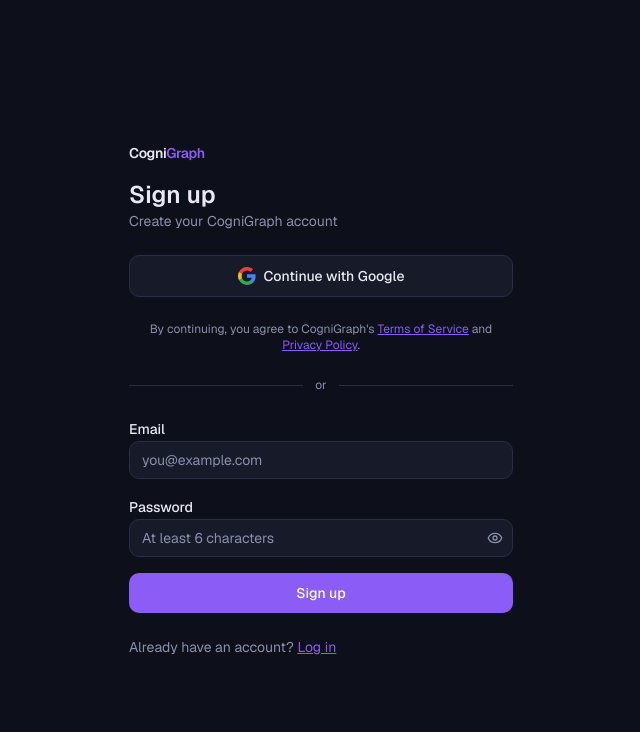
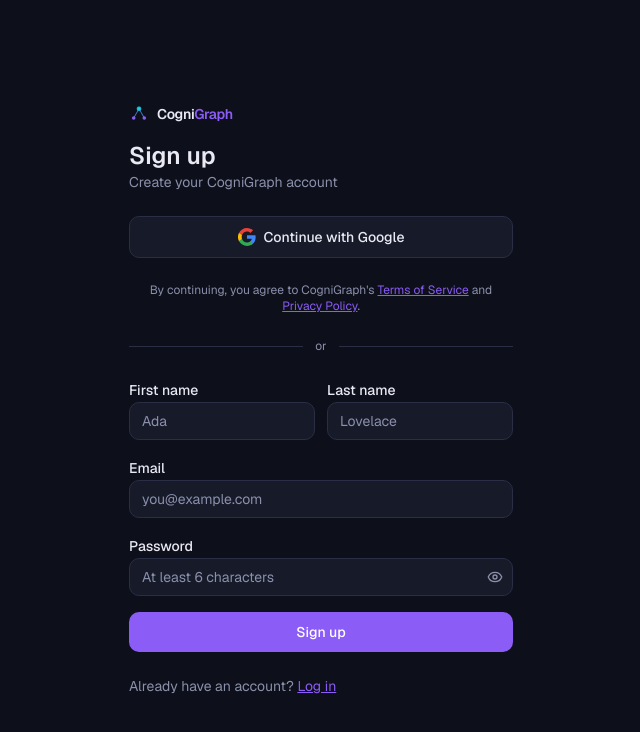
Before and after one commit to Naebi-stack/cognigraph-web, a Next.js app: page /signup in a window 1280 px wide. Shown: the top 732 px of the page, without its empty margins (319-959 px from the left). Built offline with nearby package versions, Linux system fonts and the light colour scheme; no server answers.

Commit message:
fix: re-add signup form with name

```diff
--- a/src/app/signup/page.tsx
+++ b/src/app/signup/page.tsx
@@ -37,6 +37,8 @@
   const router = useRouter()
   const supabase = createClient()
 
+  const [firstName, setFirstName] = useState('')
+  const [lastName, setLastName] = useState('')
   const [email, setEmail] = useState('')
   const [password, setPassword] = useState('')
   const [showPassword, setShowPassword] = useState(false)
@@ -50,11 +52,32 @@
   const handleSignup = async (e: React.FormEvent) => {
     e.preventDefault()
     setError(null)
+
+    const trimmedFirst = firstName.trim()
+    const trimmedLast = lastName.trim()
+
+    if (!trimmedFirst || !trimmedLast) {
+      setError('Please enter your first and last name.')
+      return
+    }
+
     setLoading(true)
 
+    // Stored in user_metadata under the same keys Google OAuth already
+    // populates (full_name, avatar_url) — see layout.tsx's getInitials()/
+    // displayName logic, which reads user_metadata.full_name regardless
+    // of signup method. first_name/last_name are kept alongside in case
+    // they're needed separately later (e.g. formal report headers).
     const { data, error } = await supabase.auth.signUp({
       email,
       password,
+      options: {
+        data: {
+          first_name: trimmedFirst,
+          last_name: trimmedLast,
+          full_name: `${trimmedFirst} ${trimmedLast}`,
+        },
+      },
     })
 
     setLoading(false)
@@ -68,7 +91,8 @@
     // null here and we show the "check your email" screen below. If OFF,
     // signUp returns an active session immediately and we go straight in.
     if (data.session) {
-      window.location.href = '/dashboard'
+      router.push('/research')
+      router.refresh()
     } else {
       setVerificationSent(true)
     }
@@ -96,9 +120,13 @@
     return (
       <div className="flex min-h-screen items-center justify-center bg-bg px-4">
         <div className="w-full max-w-sm space-y-5 text-center">
+          <div className="flex items-center justify-center gap-2">
+            {/* eslint-disable-next-line @next/next/no-img-element */}
+            <img src="/logo-mark.svg" alt="" className="h-5 w-5" />
             <p className="text-sm font-semibold tracking-tight text-text">
               Cogni<span className="text-accent">Graph</span>
             </p>
+          </div>
           <div className="rounded-xl border border-border border-l-2 border-l-signature bg-surface p-6">
             <p className="text-2xl" aria-hidden="true">
               ✉️
@@ -132,9 +160,13 @@
     <div className="flex min-h-screen items-center justify-center bg-bg px-4">
       <div className="w-full max-w-sm space-y-6">
         <div>
+          <div className="flex items-center gap-2">
+            {/* eslint-disable-next-line @next/next/no-img-element */}
+            <img src="/logo-mark.svg" alt="" className="h-5 w-5" />
             <p className="text-sm font-semibold tracking-tight text-text">
               Cogni<span className="text-accent">Graph</span>
             </p>
+          </div>
           <h1 className="mt-4 text-2xl font-semibold text-text">Sign up</h1>
           <p className="text-sm text-text-muted">
             Create your CogniGraph account
@@ -170,6 +202,38 @@
         </div>
 
         <form onSubmit={handleSignup} className="space-y-4">
+          <div className="grid grid-cols-2 gap-3">
+            <div className="space-y-1">
+              <label htmlFor="first-name" className="text-sm font-medium text-text">
+                First name
+              </label>
+              <input
+                id="first-name"
+                type="text"
+                required
+                value={firstName}
+                onChange={(e) => setFirstName(e.target.value)}
+                className="w-full rounded-lg border border-border bg-surface px-3 py-2 text-sm text-text placeholder:text-text-muted focus:border-accent focus:outline-none"
+                placeholder="Ada"
+              />
+            </div>
+
+            <div className="space-y-1">
+              <label htmlFor="last-name" className="text-sm font-medium text-text">
+                Last name
+              </label>
+              <input
+                id="last-name"
+                type="text"
+                required
+                value={lastName}
+                onChange={(e) => setLastName(e.target.value)}
+                className="w-full rounded-lg border border-border bg-surface px-3 py-2 text-sm text-text placeholder:text-text-muted focus:border-accent focus:outline-none"
+                placeholder="Lovelace"
+              />
+            </div>
+          </div>
+
           <div className="space-y-1">
             <label htmlFor="email" className="text-sm font-medium text-text">
               Email
```
Lines whose indentation alone changed are shown as unchanged.
